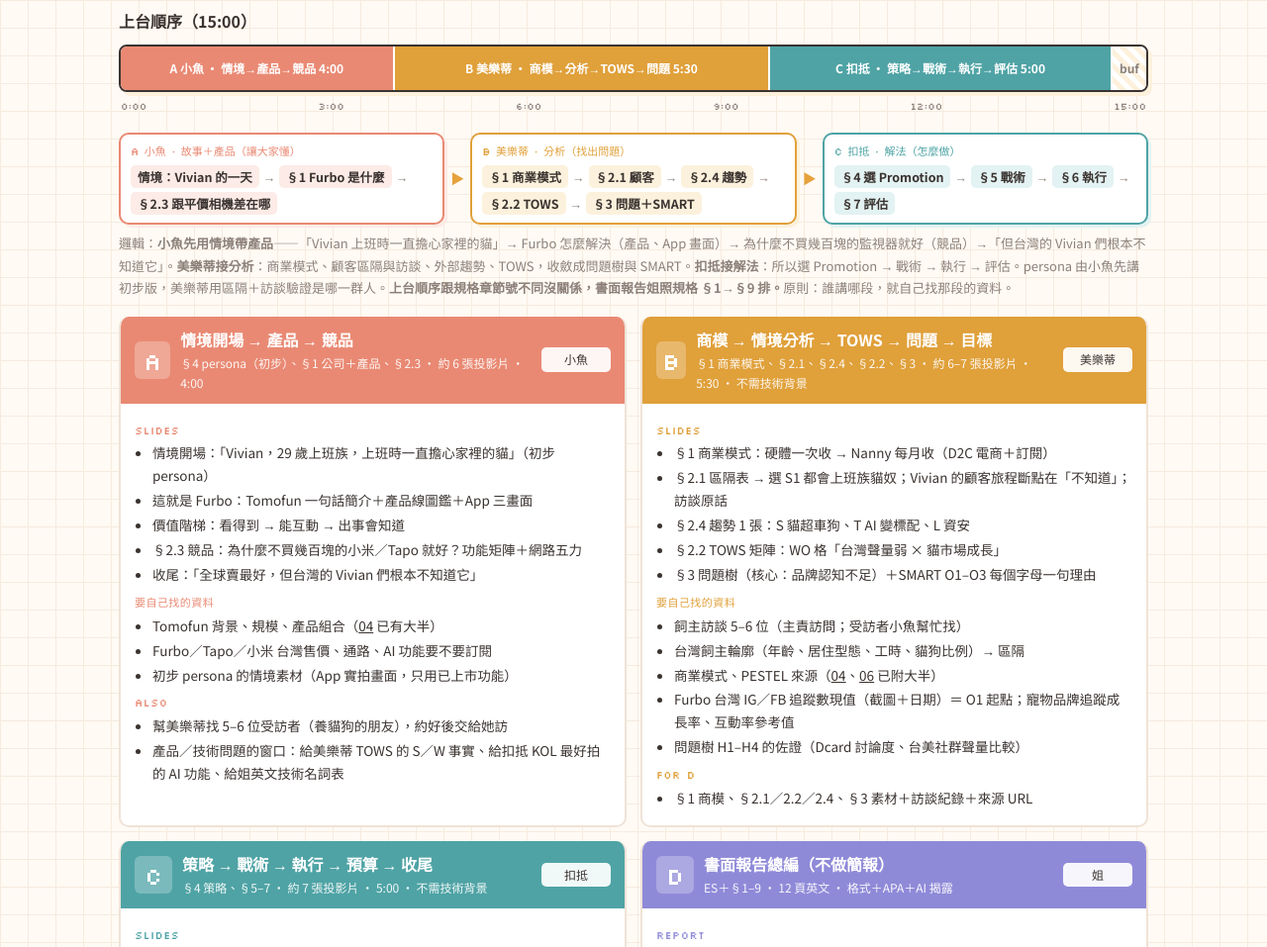
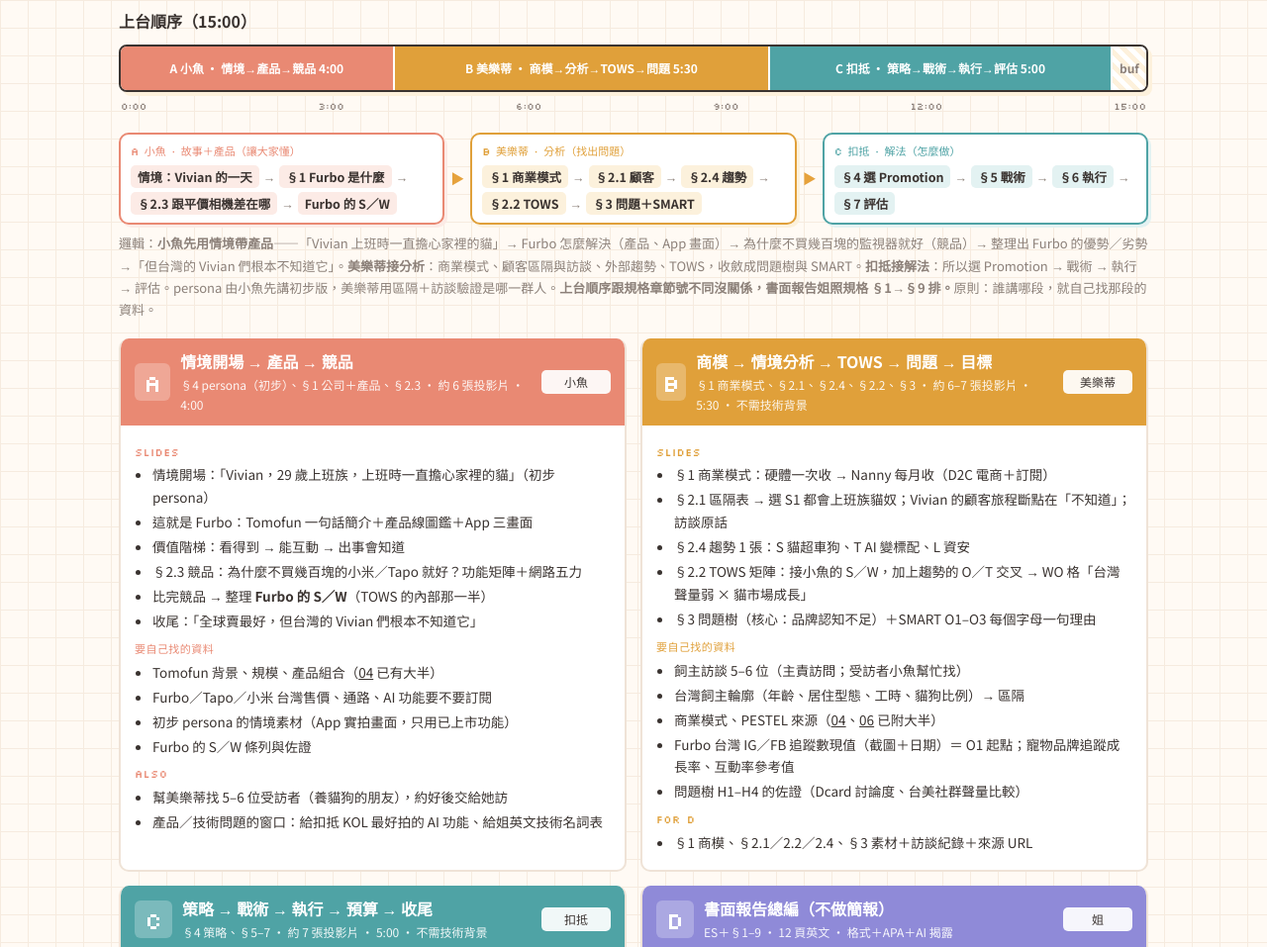
Before and after one commit to angieburningcoder/TMKT_Final, a plain HTML site: page index.html in a window 1280 px wide. Shown: the part 1064-2021 px from the top of the page at 99% size. Drawn offline with Linux system fonts and the light colour scheme.

Commit message:
小魚 introduces Furbo S/W after competitors; 美樂蒂 completes TOWS with O/T
Co-Authored-By: Claude Opus 5.5 <noreply@anthropic.com>
Claude-Session: https://claude.ai/code/session_015aq6VNZDE6KbGvP2cHEH4i

```diff
--- a/index.html
+++ b/index.html
@@ -524,13 +524,13 @@ footer .px{font-family:var(--px);color:var(--am-d)}
   </div>
   <div class="ticks"><span>0:00</span><span>3:00</span><span>6:00</span><span>9:00</span><span>12:00</span><span>15:00</span></div>
   <div class="relay">
-    <div class="rg" style="--c:var(--A);--cl:var(--A-l)"><div class="rh">A 小魚 · 故事＋產品（讓大家懂）</div><div class="rc"><span>情境：Vivian 的一天</span><i>→</i><span>§1 Furbo 是什麼</span><i>→</i><span>§2.3 跟平價相機差在哪</span></div></div>
+    <div class="rg" style="--c:var(--A);--cl:var(--A-l)"><div class="rh">A 小魚 · 故事＋產品（讓大家懂）</div><div class="rc"><span>情境：Vivian 的一天</span><i>→</i><span>§1 Furbo 是什麼</span><i>→</i><span>§2.3 跟平價相機差在哪</span><i>→</i><span>Furbo 的 S／W</span></div></div>
     <div class="ra">▶</div>
     <div class="rg" style="--c:var(--B);--cl:var(--B-l)"><div class="rh">B 美樂蒂 · 分析（找出問題）</div><div class="rc"><span>§1 商業模式</span><i>→</i><span>§2.1 顧客</span><i>→</i><span>§2.4 趨勢</span><i>→</i><span>§2.2 TOWS</span><i>→</i><span>§3 問題＋SMART</span></div></div>
     <div class="ra">▶</div>
     <div class="rg" style="--c:var(--C);--cl:var(--C-l)"><div class="rh">C 扣抵 · 解法（怎麼做）</div><div class="rc"><span>§4 選 Promotion</span><i>→</i><span>§5 戰術</span><i>→</i><span>§6 執行</span><i>→</i><span>§7 評估</span></div></div>
   </div>
-  <p class="m" style="font-size:13px;margin:8px 0 18px">邏輯：<b>小魚先用情境帶產品</b>——「Vivian 上班時一直擔心家裡的貓」→ Furbo 怎麼解決（產品、App 畫面）→ 為什麼不買幾百塊的監視器就好（競品）→「但台灣的 Vivian 們根本不知道它」。<b>美樂蒂接分析</b>：商業模式、顧客區隔與訪談、外部趨勢、TOWS，收斂成問題樹與 SMART。<b>扣抵接解法</b>：所以選 Promotion → 戰術 → 執行 → 評估。persona 由小魚先講初步版，美樂蒂用區隔＋訪談驗證是哪一群人。<b>上台順序跟規格章節號不同沒關係，書面報告姐照規格 §1→§9 排。</b>原則：誰講哪段，就自己找那段的資料。</p>
+  <p class="m" style="font-size:13px;margin:8px 0 18px">邏輯：<b>小魚先用情境帶產品</b>——「Vivian 上班時一直擔心家裡的貓」→ Furbo 怎麼解決（產品、App 畫面）→ 為什麼不買幾百塊的監視器就好（競品）→ 整理出 Furbo 的優勢／劣勢 →「但台灣的 Vivian 們根本不知道它」。<b>美樂蒂接分析</b>：商業模式、顧客區隔與訪談、外部趨勢、TOWS，收斂成問題樹與 SMART。<b>扣抵接解法</b>：所以選 Promotion → 戰術 → 執行 → 評估。persona 由小魚先講初步版，美樂蒂用區隔＋訪談驗證是哪一群人。<b>上台順序跟規格章節號不同沒關係，書面報告姐照規格 §1→§9 排。</b>原則：誰講哪段，就自己找那段的資料。</p>
 
 
   <div class="grid g2">
@@ -542,16 +542,18 @@ footer .px{font-family:var(--px);color:var(--am-d)}
           <li>這就是 Furbo：Tomofun 一句話簡介＋產品線圖鑑＋App 三畫面</li>
           <li>價值階梯：看得到 → 能互動 → 出事會知道</li>
           <li>§2.3 競品：為什麼不買幾百塊的小米／Tapo 就好？功能矩陣＋網路五力</li>
+          <li>比完競品 → 整理 <b>Furbo 的 S／W</b>（TOWS 的內部那一半）</li>
           <li>收尾：「全球賣最好，但台灣的 Vivian 們根本不知道它」</li>
         </ul></div>
         <div class="blk"><div class="h">要自己找的資料</div><ul>
           <li>Tomofun 背景、規模、產品組合（<a href="#product">04</a> 已有大半）</li>
           <li>Furbo／Tapo／小米 台灣售價、通路、AI 功能要不要訂閱</li>
           <li>初步 persona 的情境素材（App 實拍畫面，只用已上市功能）</li>
+          <li>Furbo 的 S／W 條列與佐證</li>
         </ul></div>
         <div class="blk"><div class="h">ALSO</div><ul>
           <li>幫美樂蒂找 5–6 位受訪者（養貓狗的朋友），約好後交給她訪</li>
-          <li>產品／技術問題的窗口：給美樂蒂 TOWS 的 S／W 事實、給扣抵 KOL 最好拍的 AI 功能、給姐英文技術名詞表</li>
+          <li>產品／技術問題的窗口：給扣抵 KOL 最好拍的 AI 功能、給姐英文技術名詞表</li>
         </ul></div>
       </div>
     </div>
@@ -562,7 +564,7 @@ footer .px{font-family:var(--px);color:var(--am-d)}
           <li>§1 商業模式：硬體一次收 → Nanny 每月收（D2C 電商＋訂閱）</li>
           <li>§2.1 區隔表 → 選 S1 都會上班族貓奴；Vivian 的顧客旅程斷點在「不知道」；訪談原話</li>
           <li>§2.4 趨勢 1 張：S 貓超車狗、T AI 變標配、L 資安</li>
-          <li>§2.2 TOWS 矩陣：WO 格「台灣聲量弱 × 貓市場成長」</li>
+          <li>§2.2 TOWS 矩陣：接小魚的 S／W，加上趨勢的 O／T 交叉 → WO 格「台灣聲量弱 × 貓市場成長」</li>
           <li>§3 問題樹（核心：品牌認知不足）＋SMART O1–O3 每個字母一句理由</li>
         </ul></div>
         <div class="blk"><div class="h">要自己找的資料</div><ul>
@@ -965,7 +967,7 @@ footer .px{font-family:var(--px);color:var(--am-d)}
         <div class="tc tq pick"><span class="qn">WO 補 ★</span><b>用社群／KOL 在台灣建立聲量，形象從狗擴到貓</b> → 主問題＋Promotion</div>
         <div class="tc tq"><span class="qn">WT 避</span>用 Mini 360°＋30 天試用降門檻，不跟平價品牌打價格戰</div>
       </div>
-      <p class="m" style="font-size:12px;margin-top:6px">規格書要 SWOT：四格清單仍完整列出，只是排成 TOWS，多了四個交叉策略。WO 格帶出問題樹。</p>
+      <p class="m" style="font-size:12px;margin-top:6px">規格書要 SWOT：四格清單仍完整列出，只是排成 TOWS，多了四個交叉策略。<b>S／W 由小魚在競品段先帶出</b>，美樂蒂補上 O／T 並交叉，WO 格帶出問題樹。</p>
     </div>
     <div>
       <h3 class="h3a"><span class="tagno" style="--c:var(--A)">§2.3</span>競品：只比 2 個（規格書 1–2 個）</h3>
```
